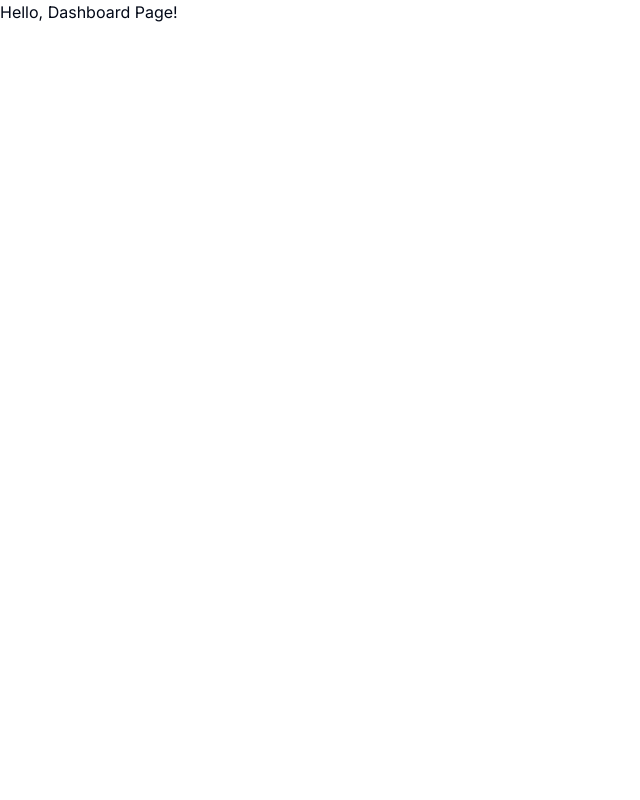
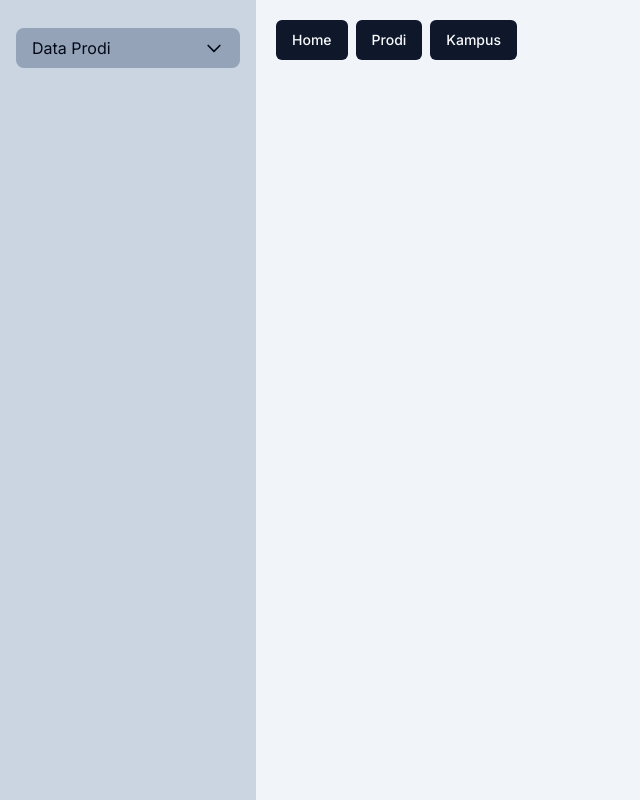
Before and after one commit to DriyandoAndreas/quiperlike-nextjs, a Next.js app: page /dashboard in a window 1280 px wide. Shown: the whole page, without its empty margins (0-640 px from the left). Built offline with nearby package versions, Linux system fonts and the light colour scheme.

Commit message:
add some ui&layout

```diff
--- a/app/dashboard/layout.tsx
+++ b/app/dashboard/layout.tsx
@@ -1,13 +1,14 @@
+import Sidebar from "@/components/ui/sidebar";
+
 export default function DashboardLayout({
   children,
 }: {
-  children: React.ReactNode
+  children: React.ReactNode;
 }) {
   return (
-    <section>
-      {/* Include shared UI here e.g. a header or sidebar */}
-      <nav></nav>
-      {children}
+    <section className="flex">
+      <Sidebar />
+      <div className="flex-1 bg-slate-100 ">{children}</div>
     </section>
-  )
+  );
 }
--- a/app/dashboard/page.tsx
+++ b/app/dashboard/page.tsx
@@ -1,3 +1,24 @@
+import { Button } from "@/components/ui/button";
+import Link from "next/link";
+
 export default function Dashboard() {
-  return <h1>Hello, Dashboard Page!</h1>
+  return (
+    <div>
+      <nav>
+        <div className="flex p-5">
+          <div className="space-x-2">
+            <Button>
+              <Link href="/dashboard">Home</Link>
+            </Button>
+            <Button>
+              <Link href="/dashboard/prodi">Prodi</Link>
+            </Button>
+            <Button>
+              <Link href="/dashboard/kampus">Kampus</Link>
+            </Button>
+          </div>
+        </div>
+      </nav>
+    </div>
+  );
 }
--- /dev/null
+++ b/components/ui/sidebar.tsx
@@ -0,0 +1,93 @@
+"use client";
+import { useState } from "react";
+import Link from "next/link";
+
+const Sidebar: React.FC = () => {
+  const [isDropdownOpen, setIsDropdownOpen] = useState(false);
+
+  const toggleDropdown = () => {
+    setIsDropdownOpen(!isDropdownOpen);
+  };
+
+  return (
+    <div className="h-screen bg-slate-300 w-64 space-y-6 py-7 px-4">
+      {/* bisa menambahkan title disini */}
+      <nav>
+        <div className="space-y-1">
+          <div className="relative">
+            <button
+              onClick={toggleDropdown}
+              className="flex items-center justify-between w-full px-4 py-2 text-left bg-slate-400 rounded-lg hover:bg-white"
+            >
+              <span>Data Prodi</span>
+              <svg
+                className={`w-5 h-5 transition-transform ${
+                  isDropdownOpen ? "transform rotate-180" : ""
+                }`}
+                fill="none"
+                stroke="currentColor"
+                viewBox="0 0 24 24"
+                xmlns="http://www.w3.org/2000/svg"
+              >
+                <path
+                  strokeLinecap="round"
+                  strokeLinejoin="round"
+                  strokeWidth="2"
+                  d="M19 9l-7 7-7-7"
+                ></path>
+              </svg>
+            </button>
+            {isDropdownOpen && (
+              <div className="mt-2 space-y-2">
+                <Link
+                  href="/data-bidang-studi"
+                  className="block px-4 py-2 text-sm  bg-slate-400 rounded-lg hover:bg-white"
+                >
+                  Data Bidang Studi
+                </Link>
+                <Link
+                  href="/data-kategori-skill"
+                  className="block px-4 py-2 text-sm  bg-slate-400 rounded-lg hover:bg-white"
+                >
+                  Data Kategori Skill
+                </Link>
+                <Link
+                  href="/data-skills"
+                  className="block px-4 py-2 text-sm  bg-slate-400 rounded-lg hover:bg-white"
+                >
+                  Data Skills
+                </Link>
+                <Link
+                  href="/data-kategori-kelebihan-prodi"
+                  className="block px-4 py-2 text-sm  bg-slate-400 rounded-lg hover:bg-white"
+                >
+                  Data Kategori Kelebihan Prodi
+                </Link>
+                <Link
+                  href="/data-kelebihan"
+                  className="block px-4 py-2 text-sm  bg-slate-400 rounded-lg hover:bg-white"
+                >
+                  Data Kelebihan
+                </Link>
+                <Link
+                  href="/data-kategori-kampus"
+                  className="block px-4 py-2 text-sm  bg-slate-400 rounded-lg hover:bg-white"
+                >
+                  Data Kategori Kampus
+                </Link>
+                <Link
+                  href="/data-kampus-terkait"
+                  className="block px-4 py-2 text-sm  bg-slate-400 rounded-lg hover:bg-white"
+                >
+                  Data Kampus Terkait
+                </Link>
+              </div>
+            )}
+          </div>
+        </div>
+      </nav>
+    </div>
+  );
+};
+
+export default Sidebar;
```
